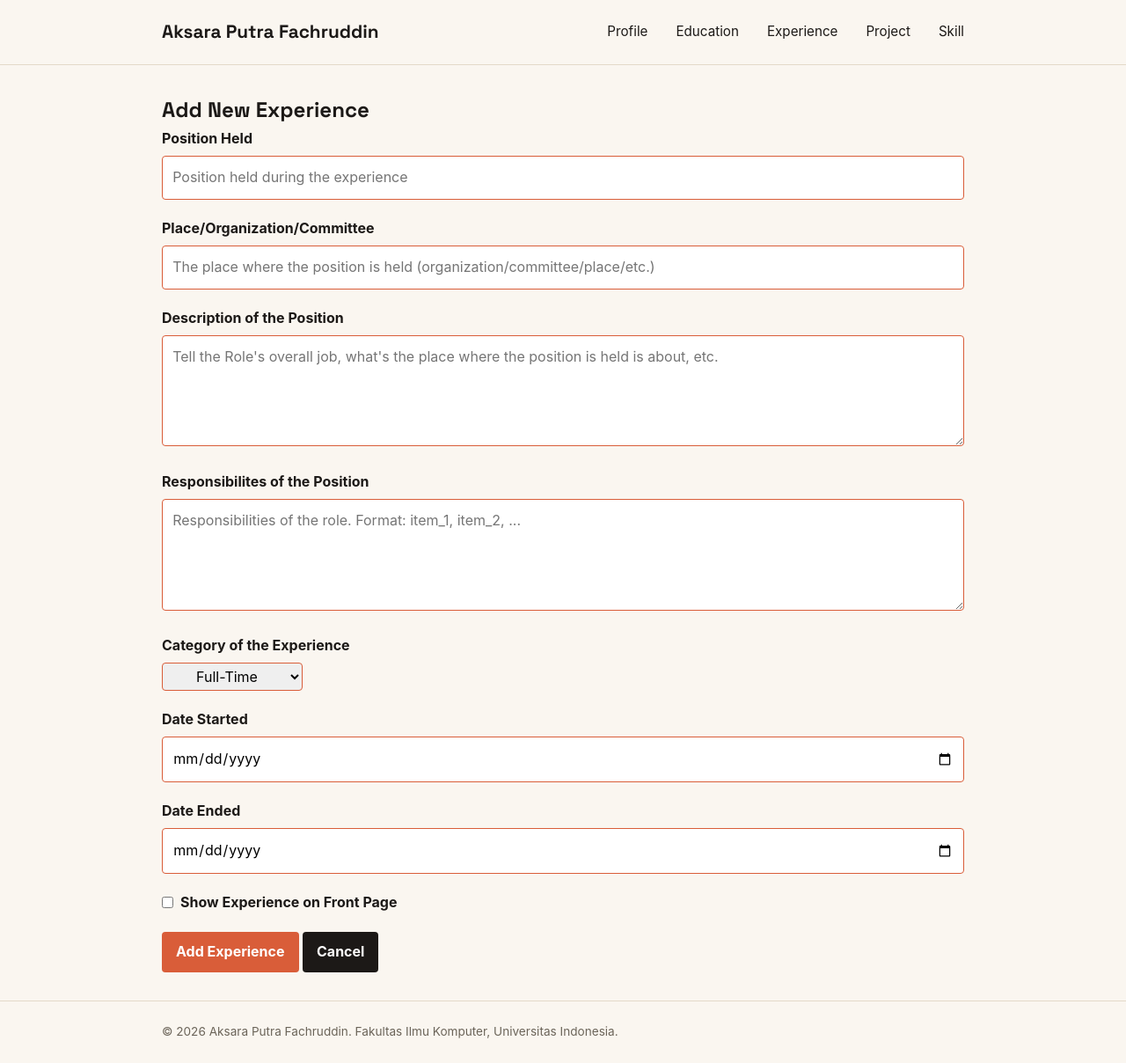
After one commit to aksara-putra-f/myportofolio, a Django app: page /experience/add/ in a window 1280 px wide. The commit adds this page. Shown: the whole page at 88% size. Run offline with Django 5.2, Linux system fonts and the light colour scheme.

Commit message:
feat: Membuat form pembuatan item Experience baru dan Experience item search bar pada Experience section page

```diff
--- a/main/forms.py
+++ b/main/forms.py
@@ -1,5 +1,5 @@
-from django.forms import ModelForm, TextInput, Textarea, FileInput
-from main.models import Education
+from django.forms import ModelForm, TextInput, Textarea, FileInput, Select, DateInput, CheckboxInput
+from main.models import Education, Experience
 
 class EducationForm(ModelForm):
     class Meta:
@@ -57,3 +57,76 @@ class EducationForm(ModelForm):
                 {"accept": ".png,.jpg,.jpeg"}
             )
         }
+
+
+class ExperienceForm(ModelForm):
+    class Meta:
+        model = Experience
+
+        fields = [
+            "title",
+            "place",
+            "description",
+            "responsibilities_list",
+            "category",
+            "started_at",
+            "ended_at",
+            "highlight_experience"
+        ]
+
+        labels = {
+            "title" : "Position Held",
+            "place" : "Place/Organization/Committee",
+            "description" : "Description of the Position",
+            "responsibilities_list" : "Responsibilites of the Position",
+            "category" : "Category of the Experience",
+            "started_at" : "Date Started",
+            "ended_at" : "Date Ended",
+            "highlight_experience" : "Show Experience on Front Page"
+        }
+
+        widgets = {
+            "title" : TextInput(
+                attrs={
+                    "placeholder" : "Position held during the experience",
+                    "maxlength" : 225
+                }
+            ),
+
+            "place" : TextInput(
+                attrs={
+                    "placeholder" : "The place where the position is held (organization/committee/place/etc.)",
+                    "maxlength" : 225
+                }
+            ),
+
+            "description" : Textarea(
+                attrs={
+                    "placeholder" : "Tell the Role's overall job, what's the place where the position is held is about, etc.",
+                    "rows" : 4
+                }
+            ),
+
+            "responsibilities_list" : Textarea(
+                attrs={
+                    "placeholder" : "Responsibilities of the role. Format: item_1, item_2, ...",
+                    "rows" : 4
+                }
+            ),
+
+            "category" : Select(),
+
+            "started_at" : DateInput(
+                attrs={
+                    "type": "date"
+                }
+            ),
+
+            "ended_at" : DateInput(
+                attrs={
+                    "type": "date"
+                }
+            ),
+
+            "highlight_experience" : CheckboxInput()
+        }
--- a/main/models.py
+++ b/main/models.py
@@ -18,7 +18,7 @@ class Experience(models.Model):
     title = models.CharField(default="", max_length=255)
     place = models.CharField(default="", max_length=225)
     description = models.TextField()
-    responsibilities_list = models.JSONField(default=list, blank=True)
+    responsibilities_list = models.TextField(blank=False)
     category = models.CharField(max_length=20, choices=EXPERIENCE_CHOICES, default='full-time')
     started_at = models.DateField(blank=True, null=True)
     ended_at = models.DateField(blank=True, null=True)
@@ -32,6 +32,10 @@ class Experience(models.Model):
     @property
     def is_ongoing(self):
         return self.ended_at is None
+
+    @property
+    def reponsiblity_list(self):
+        return [responsiblity.strip() for responsiblity in self.responsibilities_list.split(",")]
 
 
 class Education(models.Model):
--- a/main/urls.py
+++ b/main/urls.py
@@ -7,9 +7,16 @@ app_name = "main"
 
 urlpatterns = [
     path("", show_main, name="show_main"),
+
     path("experience/", show_experience, name="show_experience"),
+    path("experience/add/", create_experience, name="create_experience"),
+    path("api/experiences/", get_experience_json, name="get_experience_json"),
+    path("education/<uuid:education_id>/delete/", delete_experience, name="delete_experience"),
+
     path("project/", show_project, name="show_project"),
+
     path("skill/", show_skill, name="show_skill"),
+
     path("education/", show_education, name="show_education"),
     path("education/add/", create_education, name="create_education"),
     path("api/educations/", get_education_json, name="get_education_json"),
--- a/main/views.py
+++ b/main/views.py
@@ -2,7 +2,7 @@ from django.shortcuts import get_object_or_404, redirect, render
 from django.contrib import messages
 from django.core import serializers
 from django.http import HttpResponse
-from main.forms import EducationForm
+from main.forms import EducationForm, ExperienceForm
 from main.models import *
 
 # Create your views here.
@@ -25,14 +25,75 @@ def show_main(request):
     return render(request, "index.html", context)
 
 
+# ---------- #
+# Experience #
+# ---------- #
 def show_experience(request):
+    json_response = get_experience_json(request)
+
+    experiences = serializers.deserialize("json", json_response.content.decode("utf-8"))
+    experiences = [experience.object for experience in experiences]
+    experience_category = Experience.EXPERIENCE_CHOICES
+    on_going_query = request.GET.get("on_going", "").strip()
+    experience_category_query = request.GET.get("experience_category", "").strip()
+
     context = {
         "name": "Aksara Putra Fachruddin",
         "experience_list": Experience.objects.all(),
+        "experience_category": Experience.EXPERIENCE_CHOICES,
+        "on_going_query": on_going_query,
+        "experience_category": experience_category_query,
+        "experience_category": experience_category
     }
     return render(request, "experience.html", context)
 
 
+def create_experience(request):
+    form = ExperienceForm(request.POST or None)
+
+    if request.method == "POST" and form.is_valid():
+        form.save()
+        messages.success(request, "Experience Data Has Been Added Successfully!")
+        return redirect("main:show_experience")
+
+    context = {
+        "name": "Aksara Putra Fachruddin",
+        "form": form,
+    }
+    return render(request, "form-templates/experience_form.html", context)
+
+
+def get_experience_json(request):
+    on_going_query = request.GET.get("on_going", "").strip()
+    experience_category_query = request.GET.get("experience_category", "").strip()
+    experiences = Experience.objects.all()
+
+    if on_going_query:
+        if on_going_query.lower() == "on going":
+            experiences = experiences.filter(ended_at__isnull = True)
+        elif on_going_query.lower() == "finished":
+            experiences = experiences.filter(ended_at__isnull = False)
+    elif experience_category_query:
+        experiences = experiences.filter(category = experience_category_query)
+
+    experience_json = serializers.serialize("json", experiences)
+    return HttpResponse(experience_json, content_type="application/json")
+
+
+def delete_experience(request, experience_id):
+    experience = get_object_or_404(Education, pk=experience_id)
+
+    if request.method == "POST":
+        experience.delete()
+        messages.success(request, "The Experience data has been deleted successfully!")
+        return redirect("main:show_experience")
+
+    return redirect("main:show_experience")
+
+
+# --------- #
+#  project  #
+# --------- #
 def show_project(request):
     context = {
         "name" : "Aksara Putra Fachruddin",
@@ -41,6 +102,9 @@ def show_project(request):
     return render(request, "project.html", context)
 
 
+# --------- #
+#   skill   #
+# --------- #
 def show_skill(request):
     context = {
         "name" : "Aksara Putra Fachruddin",
@@ -50,6 +114,9 @@ def show_skill(request):
     return render(request, "skill.html", context)
 
 
+# --------- #
+# Education #
+# --------- #
 def show_education(request):
     json_response = get_education_json(request)
 
--- a/static/css/style.css
+++ b/static/css/style.css
@@ -857,6 +870,43 @@ h1, .brand {
     border-color: var(--accent);
 }
 
+.checkbox-group {
+    display: flex;
+    align-items: center;
+    gap: 0.5rem;
+}
+
+.checkbox-group label {
+    display: inline;
+    margin: 0rem;
+}
+
+.form-group input[type="checkbox"],
+.form-group input[type="radio"] {
+    width: auto;
+    margin: 0;
+    accent-color: var(--accent);
+}
+
+.form-group select {
+    width: 10rem;
+    height: 2rem;
+
+    text-align: center;
+
+    border: 1px solid var(--accent);
+    border-radius: var(--radius);
+    font: inherit;
+    transition:
+        border-color 0.2s ease,
+        outline-color 0.2s ease;
+}
+
+.form-group select:focus {
+    outline: 2px solid var(--accent);
+    border-color: var(--accent);
+}
+
 .form-error {
     color: #b42318;
     font-size: 0.85rem;
--- /dev/null
+++ b/templates/form-templates/experience_form.html
@@ -0,0 +1,39 @@
+{% extends "base.html" %}
+{% block meta %}
+    <title>Add Experience - {{ name }}</title>
+{% endblock meta %}
+{% block content %}
+    <main class="form-page">
+        <section class="experience-form-page">
+            <div class="container">
+                <h1>Add New Experience</h1>
+                <form method="post"
+                      action="{% url 'main:create_experience' %}"
+                      class="experience-form">
+                    {% csrf_token %}
+                    {% for field in form %}
+                        {% if field.field.widget.input_type == "checkbox" %}
+                            <div class="form-group checkbox-group">
+                                {{ field }}
+                                <label for="{{ field.id_for_label }}">{{ field.label }}</label>
+                                {% for error in field.errors %}
+                                    <p class="form-error">{{ error }}</p>
+                                {% endfor %}
+                            </div>
+                        {% else %}
+                            <div class="form-group">
+                                <label for="{{ field.id_for_label }}">{{ field.label }}</label>
+                                {{ field }}
+                                {% for error in field.errors %}
+                                    <p class="form-error">{{ error }}</p>
+                                {% endfor %}
+                            </div>
+                        {% endif %}
+                    {% endfor %}
+                    <button type="submit" class="button">Add Experience</button>
+                    <a href="{% url 'main:show_experience' %}" class="button button-secondary">Cancel</a>
+                </form>
+            </div>
+        </section>
+    </main>
+{% endblock content %}
```
Also changed, not shown: other parts of static/css/style.css (+20 -7 lines), templates/experience.html (+55 -2 lines), main/migrations/0011_alter_experience_responsibilities_list.py (added), templates/form-templates/education_form.html (renamed from templates/education_form.html).
